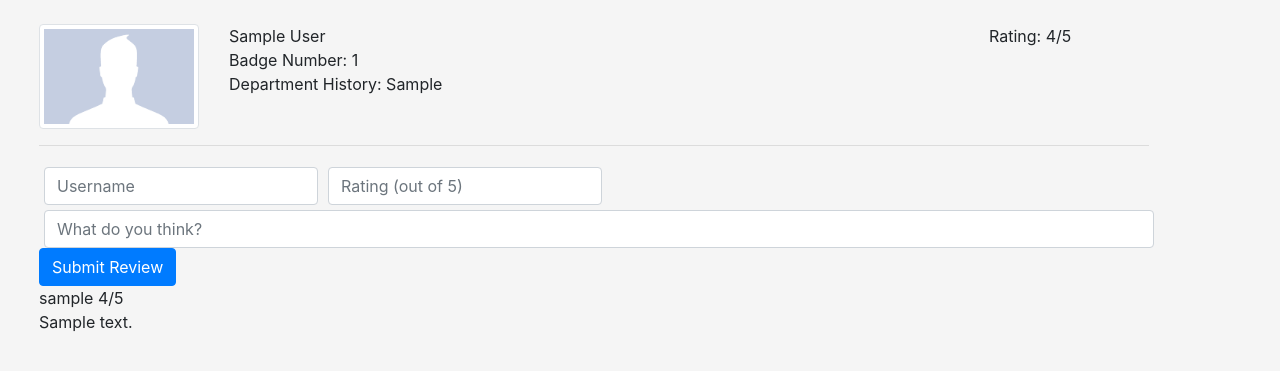
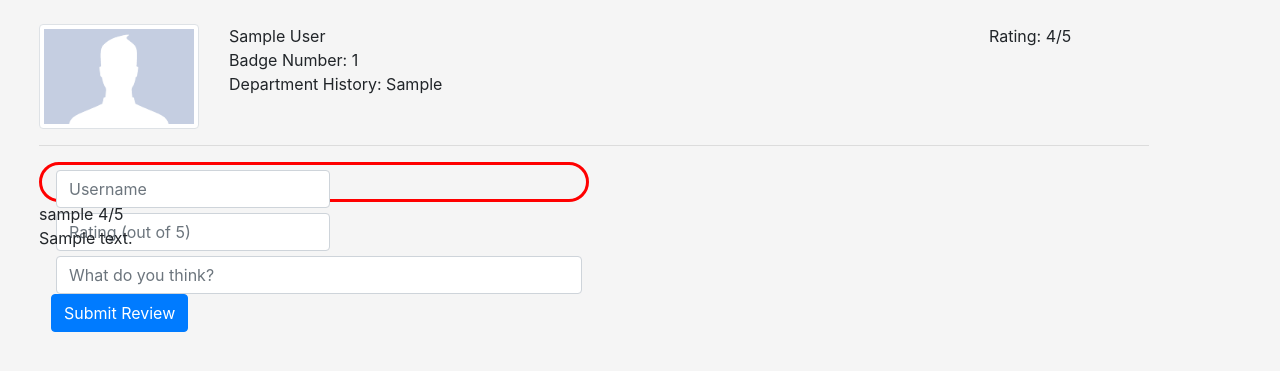
Before and after one commit to soeltjen/bluerate, a Django app: page /profile/1/ in a window 1280 px wide. Shown: the part 56-427 px from the top of the page. Run offline with Django 3.2, Linux system fonts and the light colour scheme; tables that the repository leaves empty hold one stand-in row (values such as "Sample post"); some libraries are stand-ins or nearby versions.

Commit message:
rounded search box

```diff
--- a/br_app/static/br_app/index.css
+++ b/br_app/static/br_app/index.css
@@ -91,6 +91,17 @@ input {
 ::-ms-input-placeholder {
 	color:lightgreen;
 }
+.form-inline{
+	border: 3px solid red;
+	height:40px;
+	width:550px;
+	border-radius:50px;
+	padding: 0px 9px;
+	outline: none;
+	font-size: 18px;
+	color:darkblue;
+
+}
 /*
 .btn{
 	position: absolute;
--- a/br_app/templates/index.html
+++ b/br_app/templates/index.html
@@ -43,5 +43,10 @@
 			</div>
       		</div>
 	</div>
+	<div class="footer">
+		<p>
+			Footer
+		</p>
+	</div>
 </body>
 </html>
```
Also changed, not shown: 3 other files.
